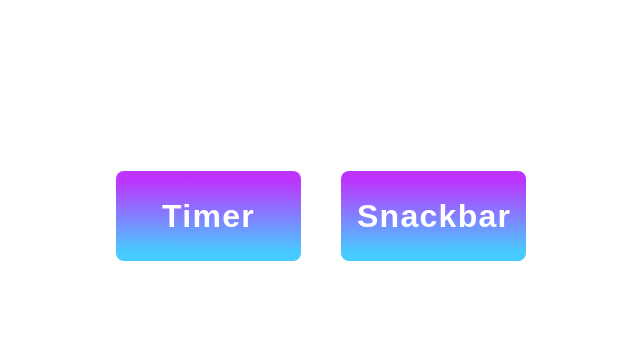
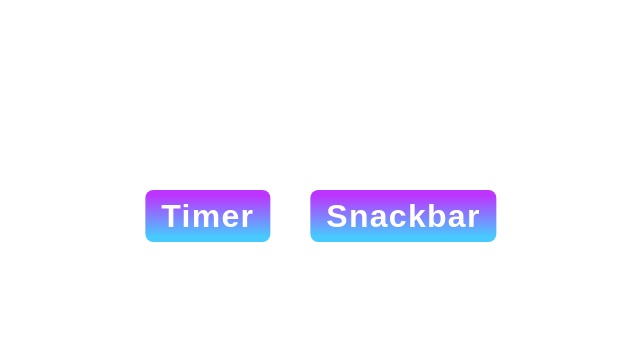
Before and after one commit to LazoryshynMariia/goit-js-hw-10, a plain HTML site: page index.html in a window 1280 px wide. Shown: the part 184-548 px from the top of the page, without its empty margins (319-959 px from the left). Drawn offline with Linux system fonts and the light colour scheme.

Commit message:
Deploying to gh-pages from @ LazoryshynMariia/goit-js-hw-10@d04181ff21ef0ca2c54484fefad7d631d027c821 🚀

```diff
--- a/index.html
+++ b/index.html
@@ -14,14 +14,12 @@
   <nav class="nav">
     <ul class="nav-list">
       <li class="nav-item">
-        <button type="button" class="nav-link {=$highlight-act}">
-          <a href="../1-timer.html">Timer</a>
-        </button>
+        <a href="./1-timer.html" class="nav-link {=$highlight-act}">Timer</a>
       </li>
       <li class="nav-item">
-        <button type="button" class="nav-link {=$highlight-curr}">
-          <a href="../2-snackbar.html">Snackbar</a>
-        </button>
+        <a href="./2-snackbar.html" class="nav-link {=$highlight-curr}"
+          >Snackbar</a
+        >
       </li>
     </ul>
   </nav>
```
